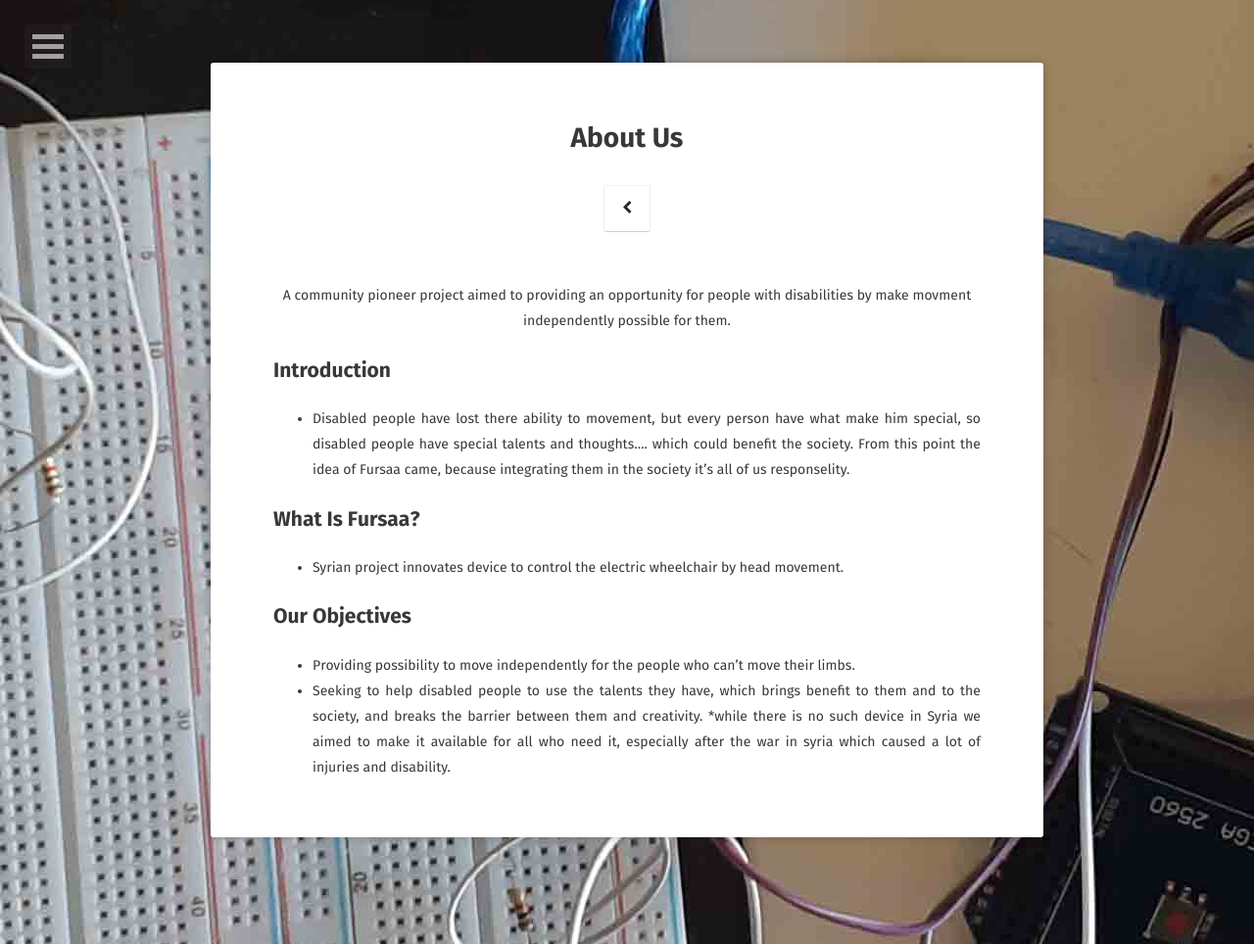
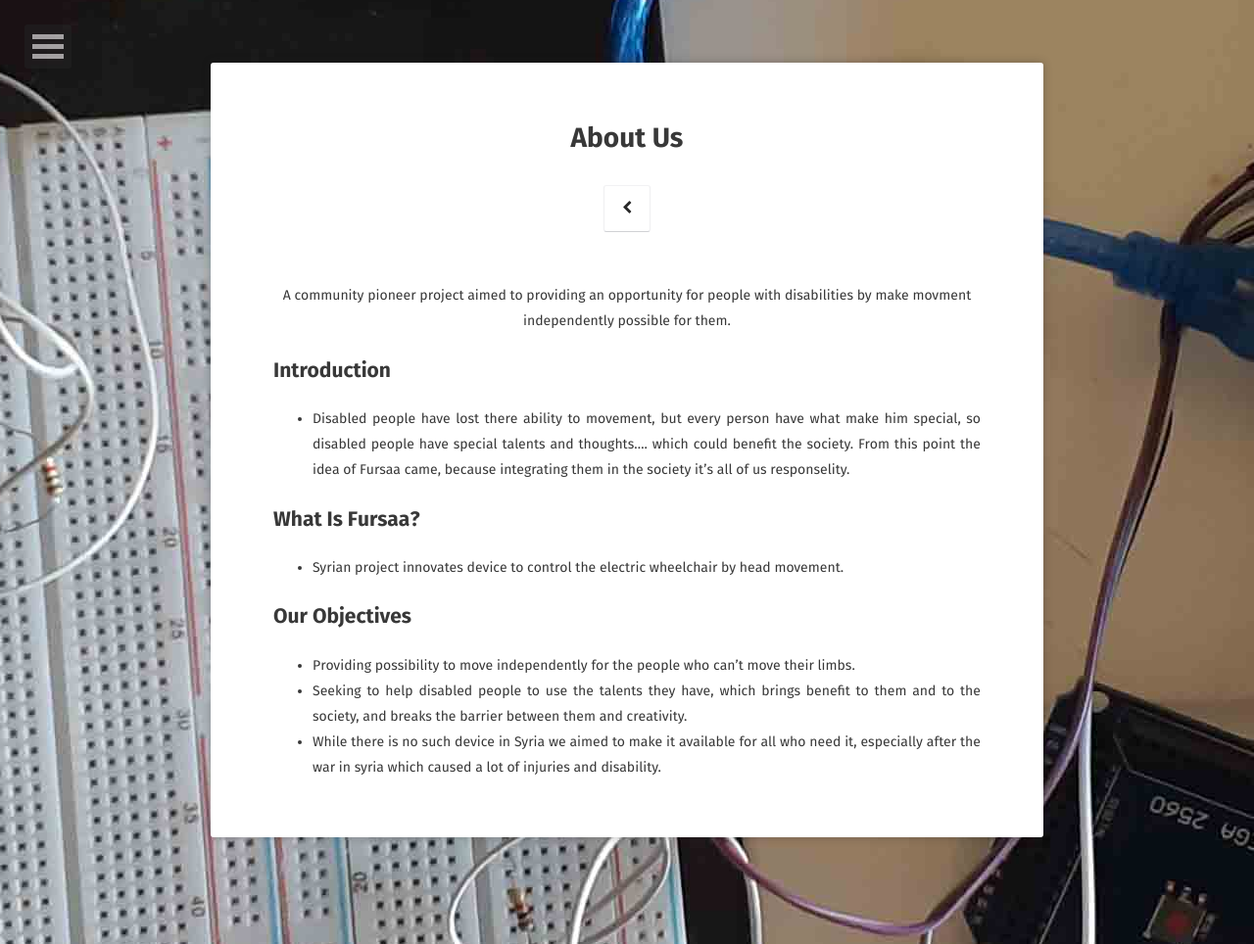
Before and after one commit to Fursaa/fursaa.github.io, a Jekyll site: the page built from about/index.md, in a window 1280 px wide. Shown: the whole page at 98% size. Built offline with Jekyll 4.4.1, drawn with Linux system fonts in a browser that asks for light colours; some web fonts are replaced.

```diff
--- a/about/index.md
+++ b/about/index.md
@@ -18,4 +18,4 @@ From this point the idea of Fursaa came, because integrating them in the society
 ## Our Objectives
 * Providing possibility to move independently for the people who can't move their limbs.
 * Seeking to help disabled people to use the talents they have, which brings  benefit to them and to the society,  and breaks the barrier  between them and creativity.
-*while there is no such device in Syria we aimed to make it available for all who need it, especially after the war in syria which caused a lot of injuries and disability.
+* While there is no such device in Syria we aimed to make it available for all who need it, especially after the war in syria which caused a lot of injuries and disability.
```
